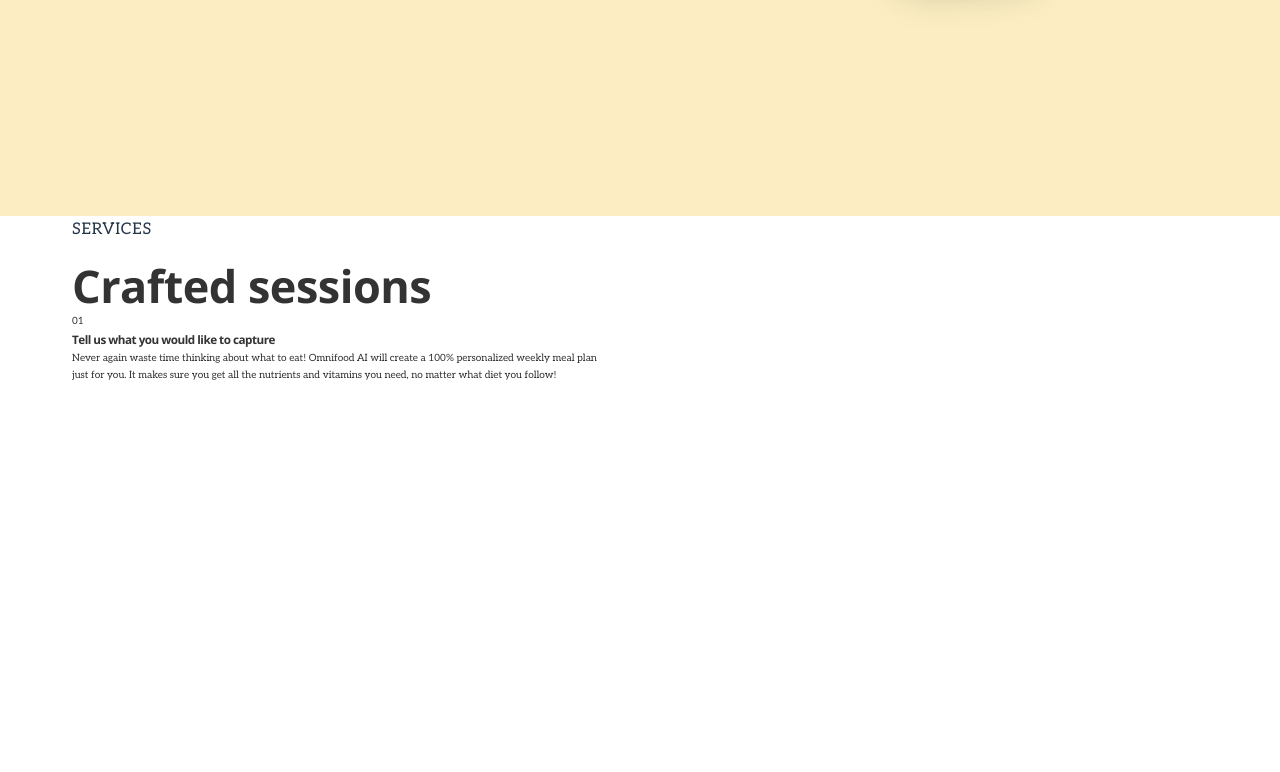
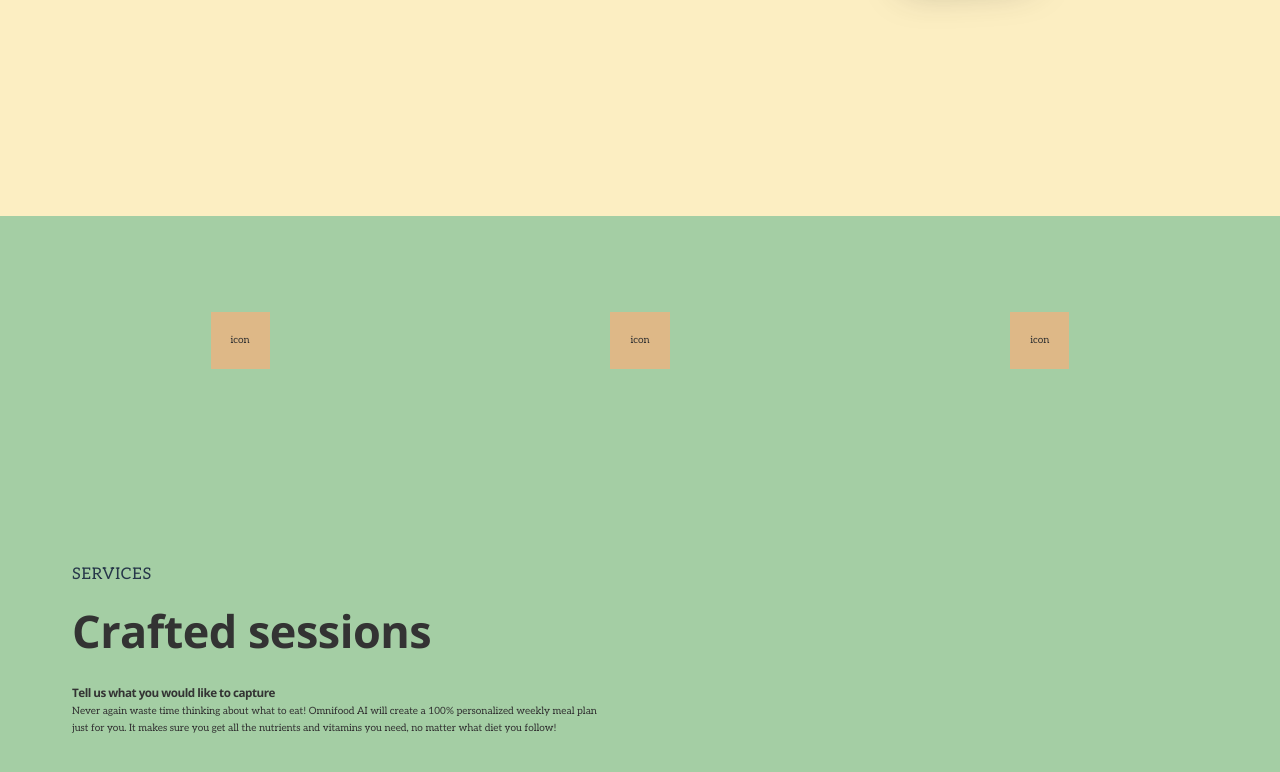
Before and after one commit to gah-code/my-photoloop-app, a React (Vite) app: page / in a window 1280 px wide. Shown: the part 750-1522 px from the top of the page. Before the commit the page ends 1134 px from the top, so only its background shows below. Built offline with nearby package versions, Linux system fonts and the light colour scheme; the HTML template or start-up script is replaced by a standard one.

Commit message:
sections being added

```diff
--- a/src/App.jsx
+++ b/src/App.jsx
@@ -10,7 +10,14 @@ function App() {
       <GlobalStyle />
       <NavBar />
       <Hero />
-      <section className='section-one'>
+      <section className='section'>
+        <div className='container-flex'>
+          <div className='item'>icon</div>
+          <div className='item'>icon</div>
+          <div className='item'>icon</div>
+        </div>
+      </section>
+      <section className='section'>
         <div className='container'>
           <span className='subheading'>Services</span>
           <h2 className='heading-secondary'>Crafted sessions</h2>
@@ -18,7 +25,7 @@ function App() {
 
         <div className='container grid grid--2-cols'>
           <div className='step-text-box'>
-            <p className='step-number'>01</p>
+            {/* <p className='step-number'>01</p> */}
             <h3 className='heading-tertiary'>
               Tell us what you would like to capture
             </h3>
--- a/src/App.scss
+++ b/src/App.scss
@@ -5,6 +5,20 @@
   max-width: 120rem;
   margin: 0 auto;
   padding: 0 3.2rem;
+}
+
+.container-flex {
+  max-width: 120rem;
+  margin: 0 auto;
+  display: flex;
+  padding: 0 3.2rem;
+  justify-content: center;
+  gap: 30%;
+}
+
+.item {
+  background-color: burlywood;
+  padding: 2rem;
 }
 
 .grid {
@@ -37,3 +51,20 @@
   margin-bottom: 1.6rem;
   letter-spacing: 0.75px;
 }
+
+.section {
+  padding: 9.6rem 0;
+  background-color: rgb(164, 206, 164);
+}
+
+.step-number {
+  font-size: 8.6rem;
+  font-weight: 600;
+  color: #ddd;
+  margin-bottom: 1.2rem;
+}
+
+.step-description {
+  font-size: 1.8rem;
+  line-height: 1.8;
+}
--- a/src/theme/globalStyles.js
+++ b/src/theme/globalStyles.js
@@ -151,6 +151,7 @@ textarea {
   font-size: 4.5rem;
   font-weight: 400;
   line-height: 1.2;
+  padding-bottom: 2.5rem;
 }`;
 
 export default GlobalStyle;
```
